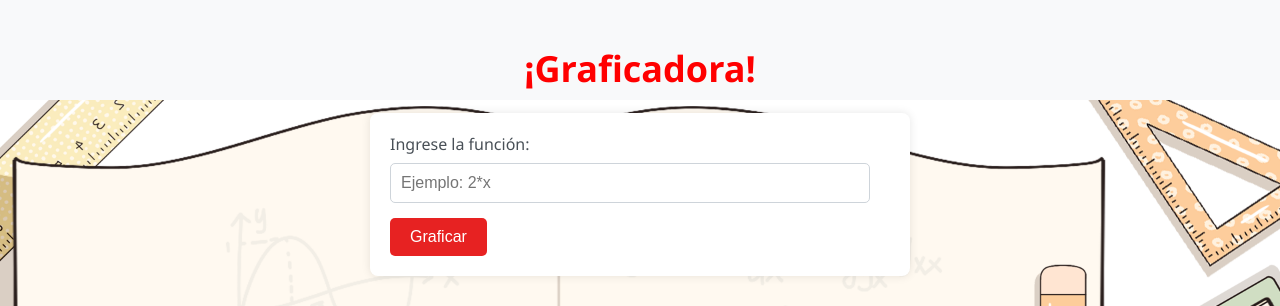
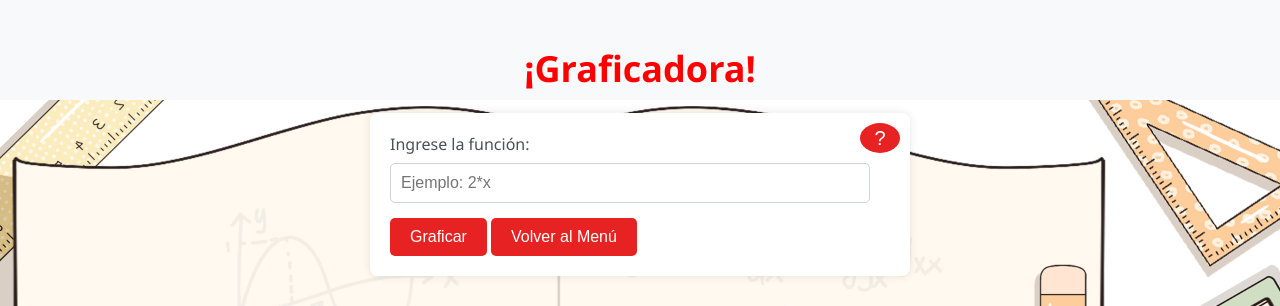
Before and after one commit to SSamuelP/Calculadora, a Flask app: page /graficadora in a window 1280 px wide. Shown: the top 306 px of the page. Run offline with Flask 2, Linux system fonts and the light colour scheme.

Commit message:
Se implementó el modo de uso para la graficadora :D

```diff
--- a/templates/graficadora.html
+++ b/templates/graficadora.html
@@ -30,6 +30,7 @@
         }
 
         form {
+            position: relative;
             background-color: #fff;
             padding: 20px;
             border-radius: 8px;
@@ -38,6 +39,31 @@
             width: 100%;
             max-width: 500px;
             margin-bottom: 30px;
+        }
+        .help-button {
+            position: absolute;
+            top: 10px;
+            right: 10px;
+            background-color: #e40505e1;
+            border: none;
+            color: white;
+            font-size: 20px;
+            cursor: pointer;
+            border-radius: 50%;
+            width: 30px;
+            height: 30px;
+            display: flex; /* Flexbox para centrar el contenido */
+            justify-content: center; /* Centrar horizontalmente */
+            align-items: center; /* Centrar verticalmente */
+        }
+        #help-box {
+            display: none; /* Oculto por defecto */
+            background-color: #fae8d4;
+            color: #e40505e1;
+            padding: 10px;
+            border-radius: 5px;
+            margin-top: 10px;
+            font-size: 14px;
         }
 
         label {
@@ -72,7 +98,9 @@
             background-color: #bd1616;
         }
 
-
+        .menu-button {
+            background-color: #e40505e1;
+        }
 
         #grafico-container img {
             max-width: 100%;
@@ -84,12 +112,40 @@
 <body>
     <h1>¡Graficadora!</h1>
     <form id="funcion" method="POST">
+
+        <!-- Botón de ayuda -->
+        <button type="button" class="help-button" onclick="toggleHelp()">?</button>
+
+        <!-- Recuadro de ayuda -->
+        <div id="help-box">
+            <h3>Modo de Uso</h3>
+            <li> Raíz cuadrada se escribe como <code>sqrt(x)</code></li>
+            <li> Logaritmo natural se escribe como <code>ln(x)</code></li>
+            <li> Coseno se escribe como <code>cos(x)</code></li>
+            <li> Seno se escribe como <code>sin(x)</code></li>
+            <li> Tangente se escribe como <code>tan(x)</code></li>
+            <li> Exponencial o Euler se escribe como <code>exp(x)</code></li>
+            <li> Las trigonométricas inversas como <code>asin(x)</code>, <code>acos(x)</code>, <code>atan(x)</code></li>
+            <li> Para multiplicar el valor dentro de la función, debe ser tipo: <code>sin(2*x)</code> Y no <code>sin(2x)</code></li>
+        </div>
+
         <label for="funcion">Ingrese la función:</label>
         <input type="text" id="funcion" name="funcion" placeholder="Ejemplo: 2*x">
         <button type="submit">Graficar</button>
+        <button type="button" class="menu-button" onclick="window.location.href='/'">Volver al Menú</button>
     </form>
     <div id="grafico-container">
         {{ fig | safe }}
     </div>
+
+    <script>
+
+        // Función para mostrar y ocultar el recuadro de ayuda
+        function toggleHelp() {
+            const helpBox = document.getElementById('help-box');
+            helpBox.style.display = helpBox.style.display === 'none' ? 'block' : 'none';
+        }
+
+    </script>
 </body>
 </html>
```
